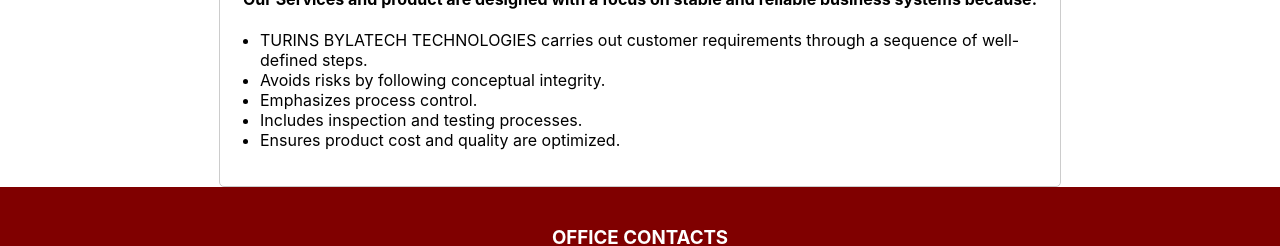
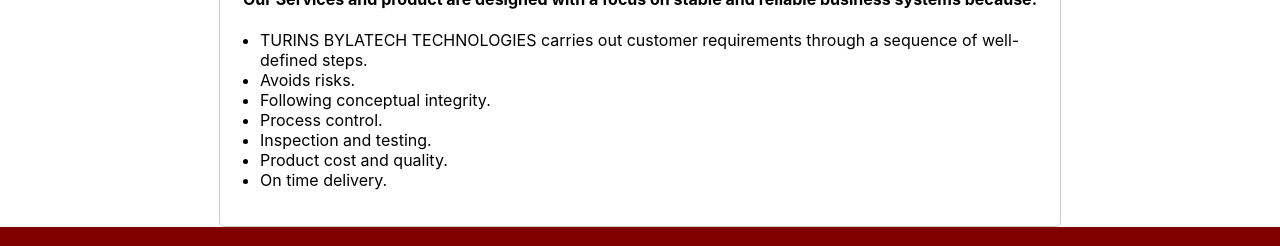
Before and after one commit to gorety86/turins, a React (Create React App) app: page / in a window 1280 px wide. Shown: the part 892-1138 px from the top of the page. Built offline with nearby package versions, Linux system fonts and the light colour scheme.

Commit message:
changes in home

```diff
--- a/src/Pages/Home.jsx
+++ b/src/Pages/Home.jsx
@@ -76,10 +76,12 @@
             </h4>
               <ul style={{ listStyleType: 'disc', paddingLeft: '20px' }}>
                 <li>TURINS BYLATECH TECHNOLOGIES carries out customer requirements through a sequence of well-defined steps.</li>
-                <li>Avoids risks by following conceptual integrity.</li>
-                <li>Emphasizes process control.</li>
-                <li>Includes inspection and testing processes.</li>
-                <li>Ensures product cost and quality are optimized.</li>
+                <li>Avoids risks.</li>
+                <li>Following conceptual integrity.</li>
+                <li>Process control.</li>
+                <li>Inspection and testing.</li>
+                <li>Product cost and quality.</li>
+                <li>On time delivery.</li>
           </ul>
         </div>
       </div>
```
